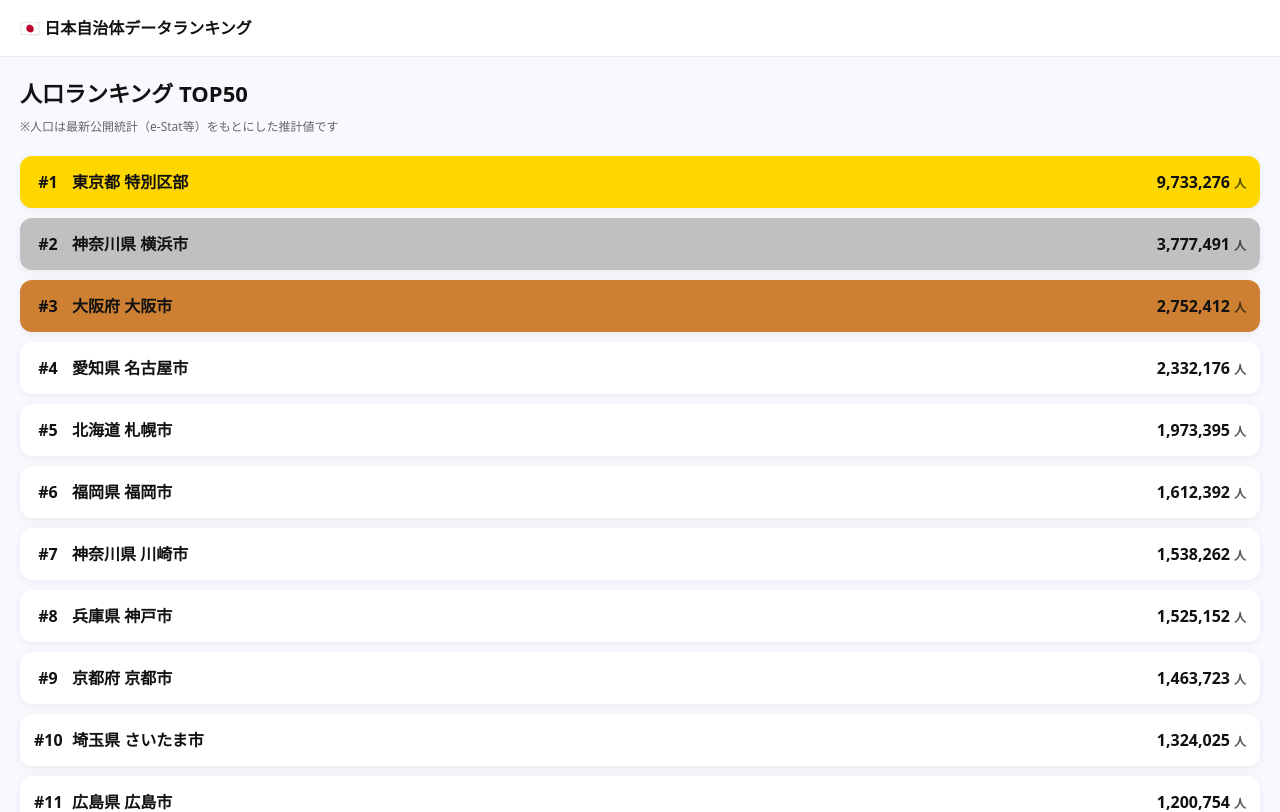
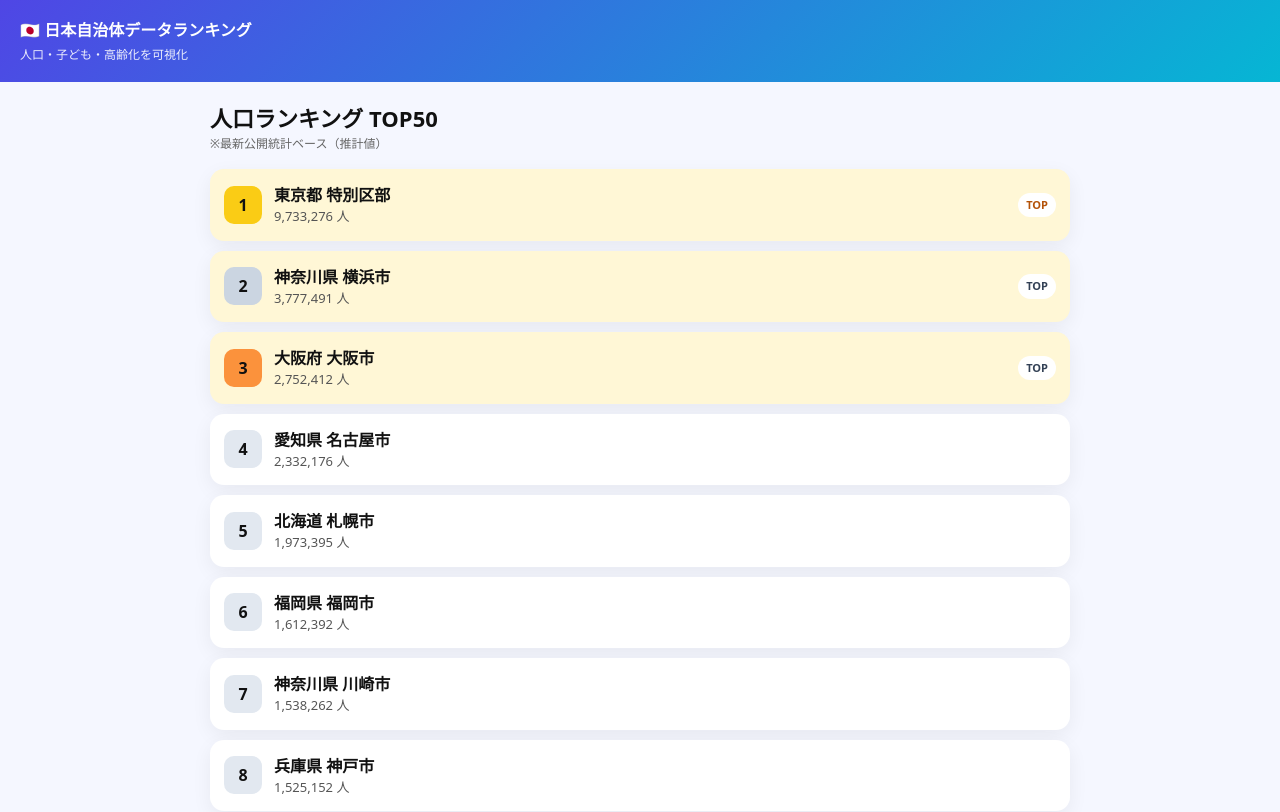
Before and after one commit to OW-beep/japan-data-site, a Next.js app: page /ranking/population in a window 1280 px wide. Shown: the top 812 px of the page. Built offline with nearby package versions, Linux system fonts and the light colour scheme.

Commit message:
update site

```diff
--- a/app/layout.tsx
+++ b/app/layout.tsx
@@ -1,10 +1,4 @@
 import "./globals.css";
-import Script from "next/script";
-
-export const metadata = {
-  title: "日本自治体データランキング",
-  description: "人口・子ども・高齢化などの自治体データランキング",
-};
 
 export default function RootLayout({
   children,
@@ -13,24 +7,20 @@ export default function RootLayout({
 }) {
   return (
     <html lang="ja">
-      <head>
-        {/* AdSense */}
-        <Script
-          async
-          src="https://pagead2.googlesyndication.com/pagead/js/adsbygoogle.js?client=ca-pub-4630812027939211"
-          crossOrigin="anonymous"
-        />
-      </head>
-
       <body style={body}>
         <header style={header}>
-          🇯🇵 日本自治体データランキング
+          <div style={{ fontWeight: 900 }}>
+            🇯🇵 日本自治体データランキング
+          </div>
+          <div style={sub}>
+            人口・子ども・高齢化を可視化
+          </div>
         </header>
 
-        <main style={{ padding: 20 }}>{children}</main>
+        <main style={main}>{children}</main>
 
         <footer style={footer}>
-          <a href="/privacy">プライバシー</a> |{" "}
+          <a href="/privacy">プライバシー</a> ｜
           <a href="/contact">お問い合わせ</a>
         </footer>
       </body>
@@ -39,24 +29,33 @@ export default function RootLayout({
 }
 
 const body: React.CSSProperties = {
+  margin: 0,
   fontFamily: "system-ui",
-  background: "#f7f9ff",
+  background: "#f5f7ff",
   color: "#111",
 };
 
 const header: React.CSSProperties = {
-  background: "#fff",
-  padding: "16px 20px",
-  borderBottom: "1px solid #eee",
-  position: "sticky",
-  top: 0,
-  fontWeight: 800,
+  padding: "18px 20px",
+  background: "linear-gradient(135deg,#4f46e5,#06b6d4)",
+  color: "white",
+};
+
+const sub: React.CSSProperties = {
+  fontSize: 12,
+  opacity: 0.9,
+  marginTop: 4,
+};
+
+const main: React.CSSProperties = {
+  maxWidth: 900,
+  margin: "0 auto",
+  padding: 20,
 };
 
 const footer: React.CSSProperties = {
-  marginTop: 40,
-  padding: 20,
   textAlign: "center",
   fontSize: 12,
+  padding: 30,
   color: "#666",
 };
--- a/app/ranking/population/page.tsx
+++ b/app/ranking/population/page.tsx
@@ -3,21 +3,20 @@ import cities from "@/data/cities.json";
 
 export default function Page() {
   const ranking = [...cities]
-    .filter((c) => c.population && c.name)
     .sort((a, b) => b.population - a.population)
     .slice(0, 50);
 
   return (
     <div>
-      {/* ページタイトル（SEO用・軽め） */}
-      <h2 style={title}>人口ランキング TOP50</h2>
+      <h1 style={{ fontSize: 22, fontWeight: 900 }}>
+        人口ランキング TOP50
+      </h1>
 
-      {/* 注記：データ定義 */}
-      <p style={note}>
-        ※人口は最新公開統計（e-Stat等）をもとにした推計値です
+      <p style={{ fontSize: 12, color: "#666" }}>
+        ※最新公開統計ベース（推計値）
       </p>
 
-      <div style={{ marginTop: 20 }}>
+      <div style={{ marginTop: 16 }}>
         {ranking.map((c, i) => (
           <RankCard
             key={c.code}
@@ -25,21 +24,10 @@ export default function Page() {
             name={c.name}
             value={c.population}
             unit="人"
+            highlight={i < 3}
           />
         ))}
       </div>
     </div>
   );
 }
-
-const title: React.CSSProperties = {
-  fontSize: 22,
-  fontWeight: 800,
-  marginBottom: 8,
-};
-
-const note: React.CSSProperties = {
-  fontSize: 12,
-  color: "#666",
-  marginBottom: 12,
-};
--- a/app/sitemap.xml/route.ts
+++ /dev/null
@@ -1,39 +0,0 @@
-import cities from "@/data/cities.json";
-
-export async function GET() {
-  const baseUrl = "https://your-domain.com";
-
-  const urls = [
-    "/",
-    "/ranking/population",
-    "/ranking/child",
-    "/ranking/aging",
-    "/ranking/decline",
-    "/privacy",
-    "/contact",
-  ];
-
-  const cityUrls = cities.slice(0, 2000).map(
-    (c) => `/city/${c.code}`
-  );
-
-  const all = [...urls, ...cityUrls];
-
-  const xml = `<?xml version="1.0" encoding="UTF-8"?>
-<urlset xmlns="http://www.sitemaps.org/schemas/sitemap/0.9">
-${all
-  .map(
-    (u) => `
-  <url>
-    <loc>${baseUrl}${u}</loc>
-  </url>`
-  )
-  .join("")}
-</urlset>`;
-
-  return new Response(xml, {
-    headers: {
-      "Content-Type": "application/xml",
-    },
-  });
-}
--- a/components/RankCard.tsx
+++ b/components/RankCard.tsx
@@ -1,67 +1,72 @@
-export type RankCardProps = {
-  rank: number;
-  name: string;
-  value: number;
-  unit?: string;
-};
-
 export default function RankCard({
   rank,
   name,
   value,
-  unit = "",
-}: RankCardProps) {
-  const bg =
-    rank === 1
-      ? "#FFD700"
-      : rank === 2
-      ? "#C0C0C0"
-      : rank === 3
-      ? "#CD7F32"
-      : "#ffffff";
-
+  unit,
+  highlight,
+}: {
+  rank: number;
+  name: string;
+  value: number;
+  unit: string;
+  highlight?: boolean;
+}) {
   return (
-    <div style={{ ...card, background: bg }}>
-      <div style={left}>
-        <span style={rankBox}>#{rank}</span>
-        <span>{name}</span>
+    <div style={card(highlight)}>
+      <div style={badge(rank)}>
+        {rank}
       </div>
 
-      <div style={valueStyle}>
-        {value.toLocaleString()}
-        {unit && <span style={unitStyle}>{unit}</span>}
+      <div style={{ flex: 1 }}>
+        <div style={{ fontWeight: 800 }}>{name}</div>
+        <div style={{ fontSize: 13, color: "#555" }}>
+          {value?.toLocaleString()} {unit}
+        </div>
       </div>
+
+      {rank <= 3 && (
+        <div style={topTag(rank)}>
+          TOP
+        </div>
+      )}
     </div>
   );
 }
 
-const card: React.CSSProperties = {
+const card = (h?: boolean): React.CSSProperties => ({
   display: "flex",
-  justifyContent: "space-between",
+  alignItems: "center",
   padding: 14,
   marginBottom: 10,
-  borderRadius: 12,
-  boxShadow: "0 2px 8px rgba(0,0,0,0.06)",
-};
+  borderRadius: 14,
+  background: h ? "#fff7d6" : "white",
+  boxShadow: "0 6px 20px rgba(0,0,0,0.06)",
+});
 
-const left: React.CSSProperties = {
+const badge = (rank: number): React.CSSProperties => ({
+  width: 38,
+  height: 38,
+  borderRadius: 10,
   display: "flex",
-  gap: 10,
-  fontWeight: 600,
-};
+  alignItems: "center",
+  justifyContent: "center",
+  fontWeight: 900,
+  marginRight: 12,
+  background:
+    rank === 1
+      ? "#facc15"
+      : rank === 2
+      ? "#cbd5e1"
+      : rank === 3
+      ? "#fb923c"
+      : "#e2e8f0",
+});
 
-const rankBox: React.CSSProperties = {
-  width: 28,
-  textAlign: "center",
+const topTag = (rank: number): React.CSSProperties => ({
+  fontSize: 11,
   fontWeight: 700,
-};
-
-const valueStyle: React.CSSProperties = {
-  fontWeight: 700,
-};
-
-const unitStyle: React.CSSProperties = {
-  marginLeft: 4,
-  fontSize: 12,
-  opacity: 0.7,
-};
+  color: rank === 1 ? "#b45309" : "#334155",
+  background: "#fff",
+  padding: "4px 8px",
+  borderRadius: 999,
+});
```
